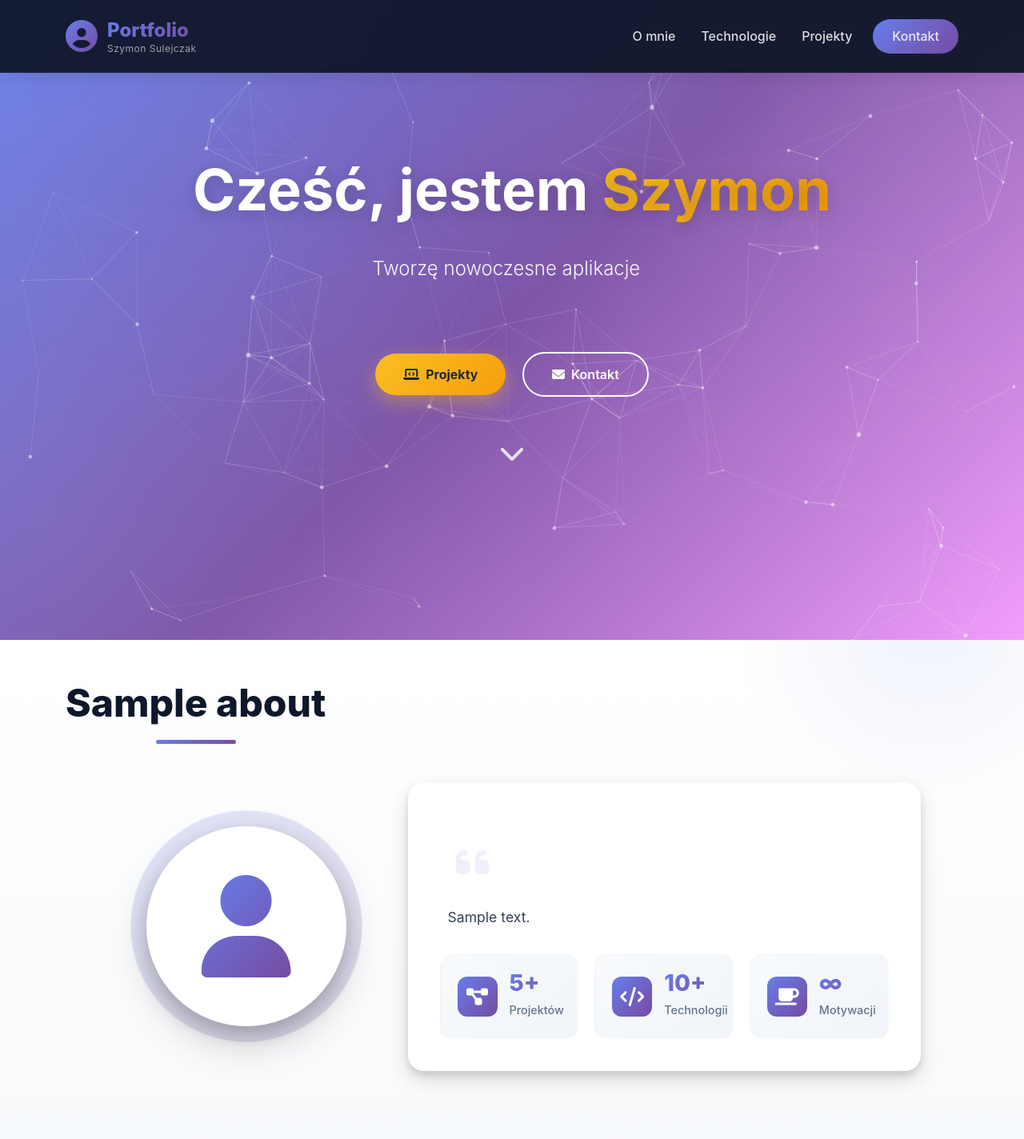
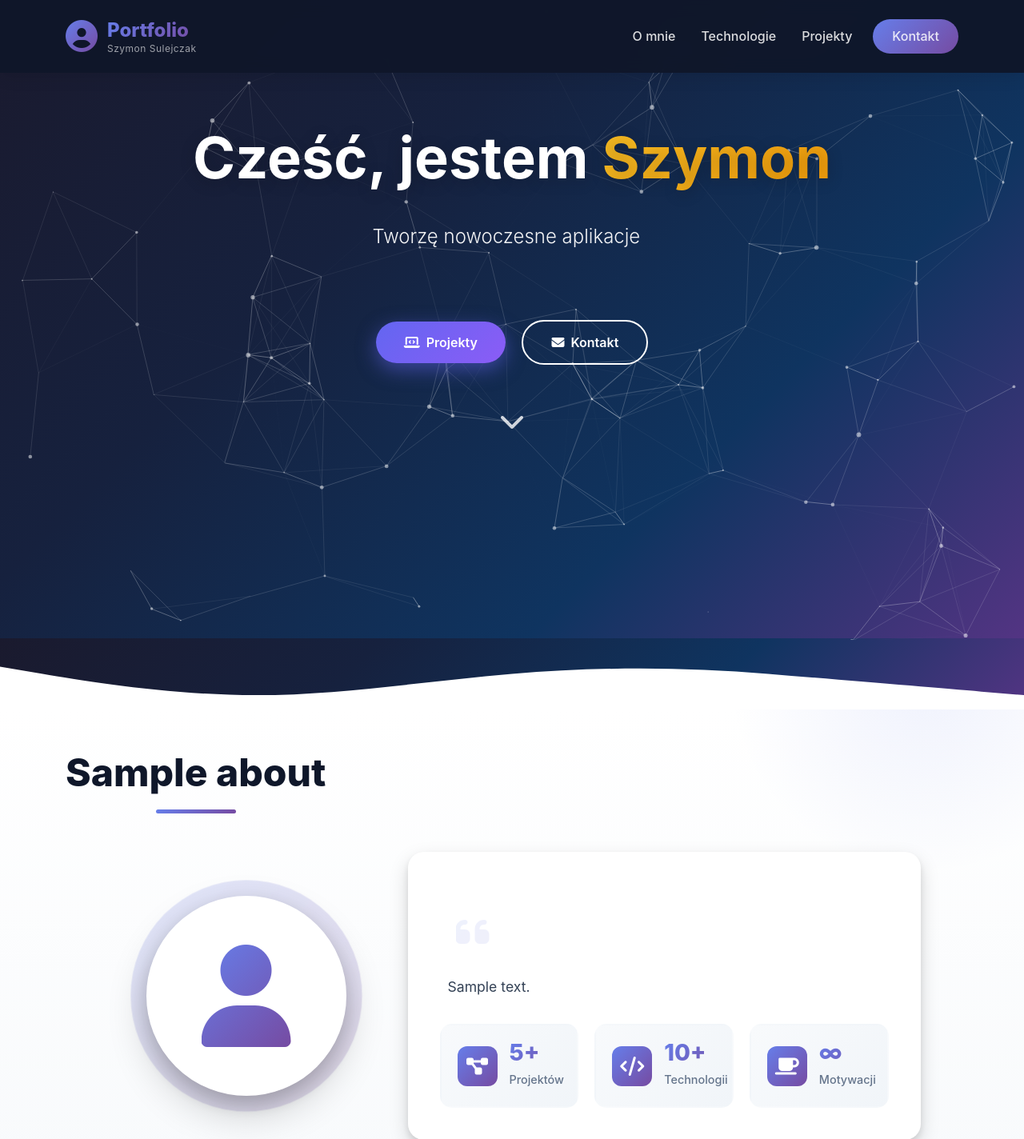
Before and after one commit to Sul3j/portfolio-website-project, a Django app: template portfolio/templates/portfolio/home.html in a window 1280 px wide. Shown: the top 1424 px of the page at 80% size. Run offline with Django 3.2, Linux system fonts and the light colour scheme; the template is opened without the code that fills it: most values are stand-ins (such as "Sample title", 1, 10 or a date in 2020); grey boxes marked "Sample" are stand-in pictures; form fields are guessed from the names that the template uses.

Commit message:
change hero section styles

```diff
--- a/portfolio/static/portfolio/css/style.css
+++ b/portfolio/static/portfolio/css/style.css
@@ -154,33 +154,26 @@ h1, h2, h3, h4, h5, h6 {
 
 .hero-section {
     min-height: 100vh;
-    background:
-        linear-gradient(135deg, rgba(102, 126, 234, 0.95) 0%, rgba(118, 75, 162, 0.95) 50%, rgba(240, 147, 251, 0.9) 100%),
-        radial-gradient(circle at 20% 80%, rgba(255, 255, 255, 0.1) 0%, transparent 50%),
-        radial-gradient(circle at 80% 20%, rgba(255, 255, 255, 0.1) 0%, transparent 50%);
+    background: linear-gradient(135deg, #1a1a2e 0%, #16213e 35%, #0f3460 70%, #533483 100%);
     position: relative;
     overflow: hidden;
     display: flex;
     align-items: center;
     justify-content: center;
+    padding-bottom: 80px;
 }
 
-.hero-section::before {
-    content: '';
-    position: absolute;
-    top: -50%;
-    left: -50%;
-    width: 200%;
-    height: 200%;
-    background:
-        radial-gradient(circle at 30% 70%, rgba(255, 255, 255, 0.05) 0%, transparent 30%),
-        radial-gradient(circle at 70% 30%, rgba(255, 255, 255, 0.05) 0%, transparent 30%);
-    animation: heroFloat 15s ease-in-out infinite;
+.hero-wave {
+    position: relative;
+    margin-top: -2px;
+    line-height: 0;
+    background: linear-gradient(135deg, #1a1a2e 0%, #16213e 35%, #0f3460 70%, #533483 100%);
 }
 
-@keyframes heroFloat {
-    0%, 100% { transform: translate(0, 0) rotate(0deg); }
-    50% { transform: translate(-2%, -2%) rotate(5deg);}
+.hero-wave svg {
+    display: block;
+    width: 100%;
+    height: 100%;
 }
 
 .particles-container {
@@ -191,6 +184,7 @@ h1, h2, h3, h4, h5, h6 {
     height: 100%;
     z-index: 1;
 }
+
 
 .hero-content {
     position: relative;
@@ -241,17 +235,17 @@ h1, h2, h3, h4, h5, h6 {
 }
 
 .hero-buttons .btn-primary {
-    background: linear-gradient(135deg, #fbbf24 0%, #f59e0b 100%);
+    background: linear-gradient(135deg, #6366f1 0%, #8b5cf6 100%);
     border: none;
-    box-shadow: 0 8px 25px rgba(251, 191, 36, 0.4);
-    color: #1e293b;
-    font-weight: 700;
+    box-shadow: 0 8px 25px rgba(99, 102, 241, 0.5);
+    color: #ffffff;
+    font-weight: 600;
 }
 
 .hero-buttons .btn-primary:hover {
-    background: linear-gradient(135deg, #f59e0b 0%, #d97706 100%);
-    box-shadow: 0 12px 35px rgba(251, 191, 36, 0.6);
-    color: #1e293b;
+    background: linear-gradient(135deg, #4f46e5 0%, #7c3aed 100%);
+    box-shadow: 0 12px 35px rgba(99, 102, 241, 0.7);
+    color: #ffffff;
 }
 
 .scroll-indicator {
--- a/portfolio/templates/portfolio/home.html
+++ b/portfolio/templates/portfolio/home.html
@@ -76,6 +76,12 @@
             </div>
         </div>
     </header>
+
+    <div class="hero-wave">
+        <svg xmlns="http://www.w3.org/2000/svg" viewBox="0 0 1440 100" preserveAspectRatio="none">
+            <path fill="#ffffff" d="M0,40L60,50C120,60,240,80,360,80C480,80,600,60,720,50C840,40,960,40,1080,50C1200,60,1320,70,1380,75L1440,80L1440,100L0,100Z"></path>
+        </svg>
+    </div>
 
     <section id="about" class="py-5">
         <div class="container">
```
